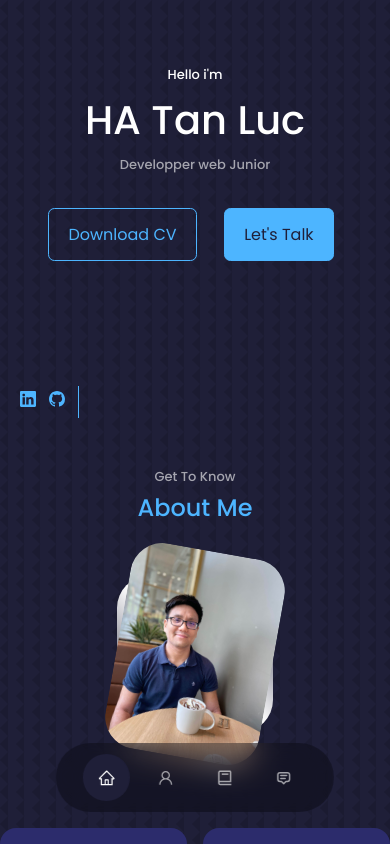
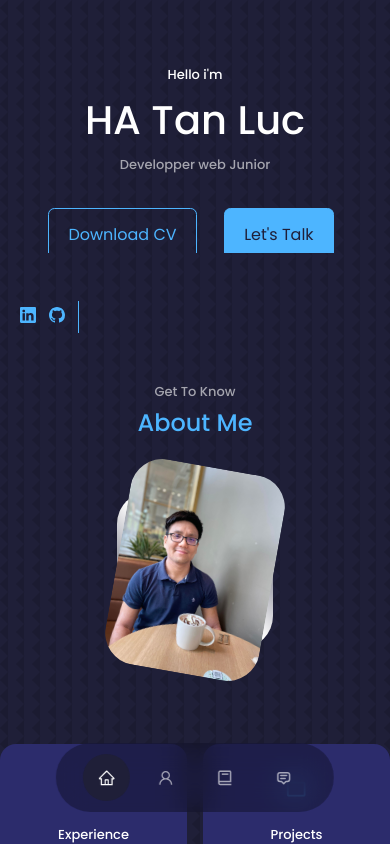
Before and after one commit to GitProjetHTL/Portfolio, a React (Create React App) app: page / in a window 390 px wide. Shown: the top 844 px of the page. Built offline with nearby package versions, Linux system fonts and the light colour scheme; some icons are missing.

Commit message:
responsive

```diff
--- a/src/components/header/header.css
+++ b/src/components/header/header.css
@@ -65,6 +65,11 @@ header{
     border-radius: 20px;
     height: 35rem;
 }
+header{
+    height: 35vh;
+    padding-top:4rem;
+    overflow: hidden;
+}
 }
 
 
@@ -77,4 +82,11 @@ header{
         height: 40rem;
     }
 
+    header{
+        height: 30vh;
+        padding-top:4rem;
+        overflow: hidden;
+    }
+
+
 }
```
Also changed, not shown: 1 other file (tests, documents, lock files or other folders).
